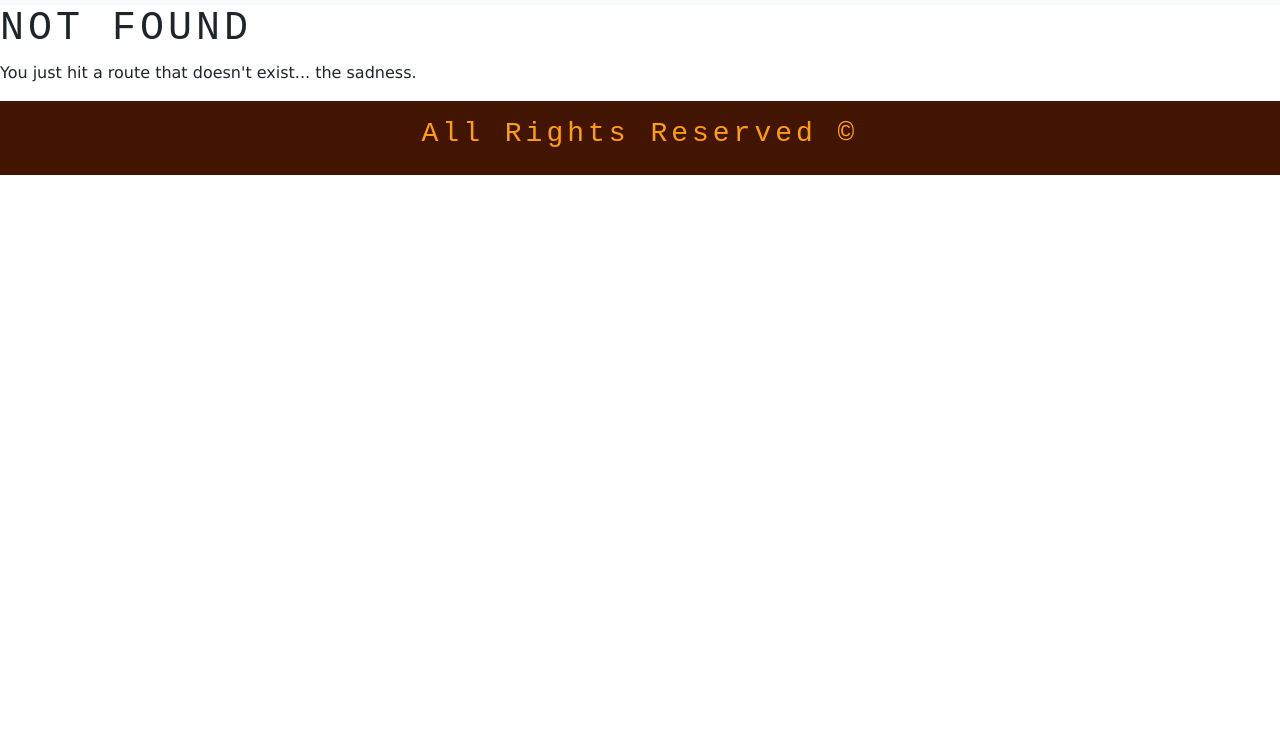
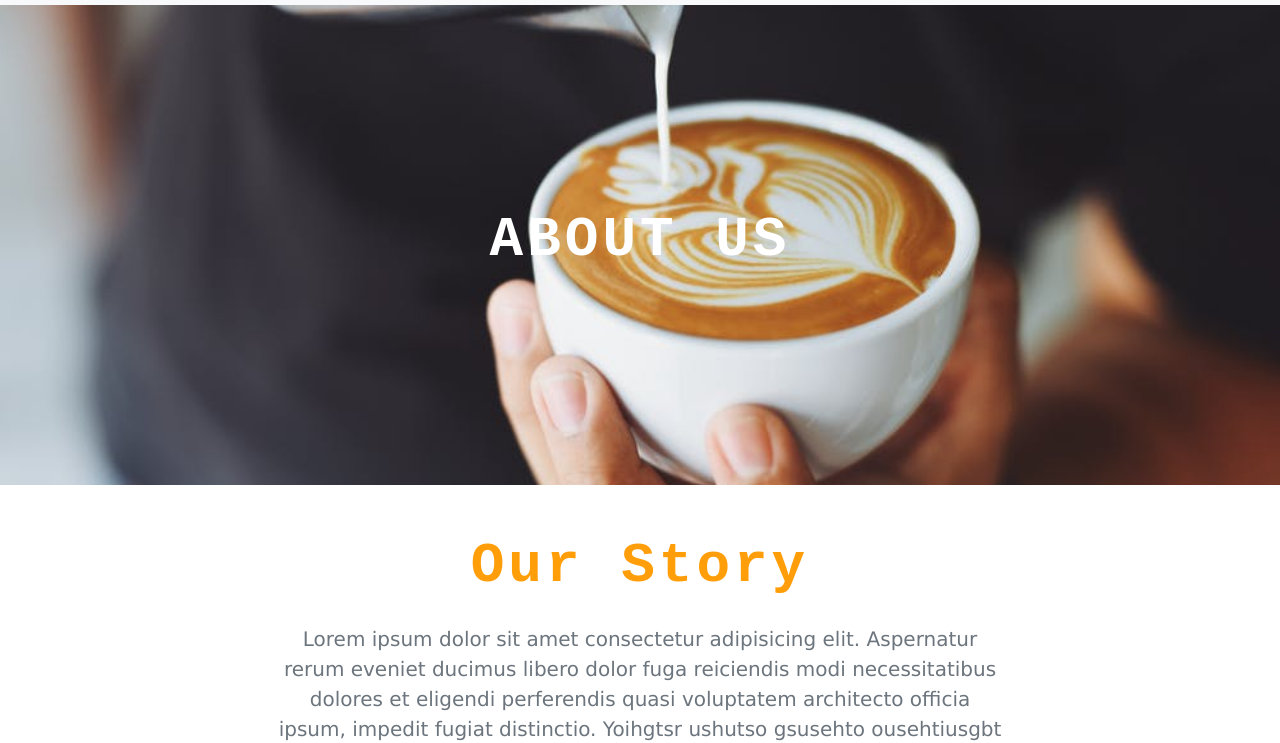
Before and after one commit to guhandelta/GatsbyCoffeeShop, a Gatsby site: page /about in a window 1280 px wide. Before the commit this address had no page. Shown: the part 69-812 px from the top of the page. Built offline with nearby package versions, Linux system fonts and the light colour scheme; Gatsby itself is replaced by a stand-in of ours.

Commit message:
Created and Added the About Page, with appropriate styling

```diff
--- a/src/components/layout.css
+++ b/src/components/layout.css
@@ -31,14 +31,18 @@ h1,h2,h3,h4,h5,h6{
   color: var(--mainYellow);
 }
 
-.default-background{
+.default-background, .about-background{
   min-height: 100vh;
   display: flex;
   align-items: center;
+  background: linear-gradient(rgba(255,198,9,0.5),rgba(255,198,9,0.5));
   justify-content: center;
-  background: linear-gradient(rgba(255, 158, 9, 0.5), rgba(255, 158, 9, 0.5));
   background-position: center;
   background-size: cover;
+}
+
+.about-background{
+  min-height: 60vh;
 }
 .btn-yellow{
   color: var(--mainYellow) !important;
--- /dev/null
+++ b/src/pages/about.js
@@ -0,0 +1,29 @@
+import React from "react"
+import { Link, graphql } from "gatsby"
+
+import Layout from "../components/layout"
+import SEO from "../components/seo"
+import BackgroundTemplate from '../components/Globals/BackgroundTemplate';
+import Info from '../components/Home/Info';
+
+const AboutPage = ({data}) => (
+  <Layout>
+    <SEO title="Home" keywords={[`gatsby`, `application`, `react` ]} />
+    <BackgroundTemplate img={data.img.childImageSharp.fluid} title="About us" styleClass="about-background" />
+    <Info />
+  </Layout>
+)
+
+
+export const query = graphql`
+{
+  img:file(relativePath:{eq:"about-background.jpeg"}){
+    childImageSharp{
+      fluid{
+        ...GatsbyImageSharpFluid_tracedSVG
+      }
+    }
+  }
+}
+`
+export default AboutPage
```
Also changed, not shown: src/components/Globals/BackgroundTemplate.js (line endings or trailing spaces).
